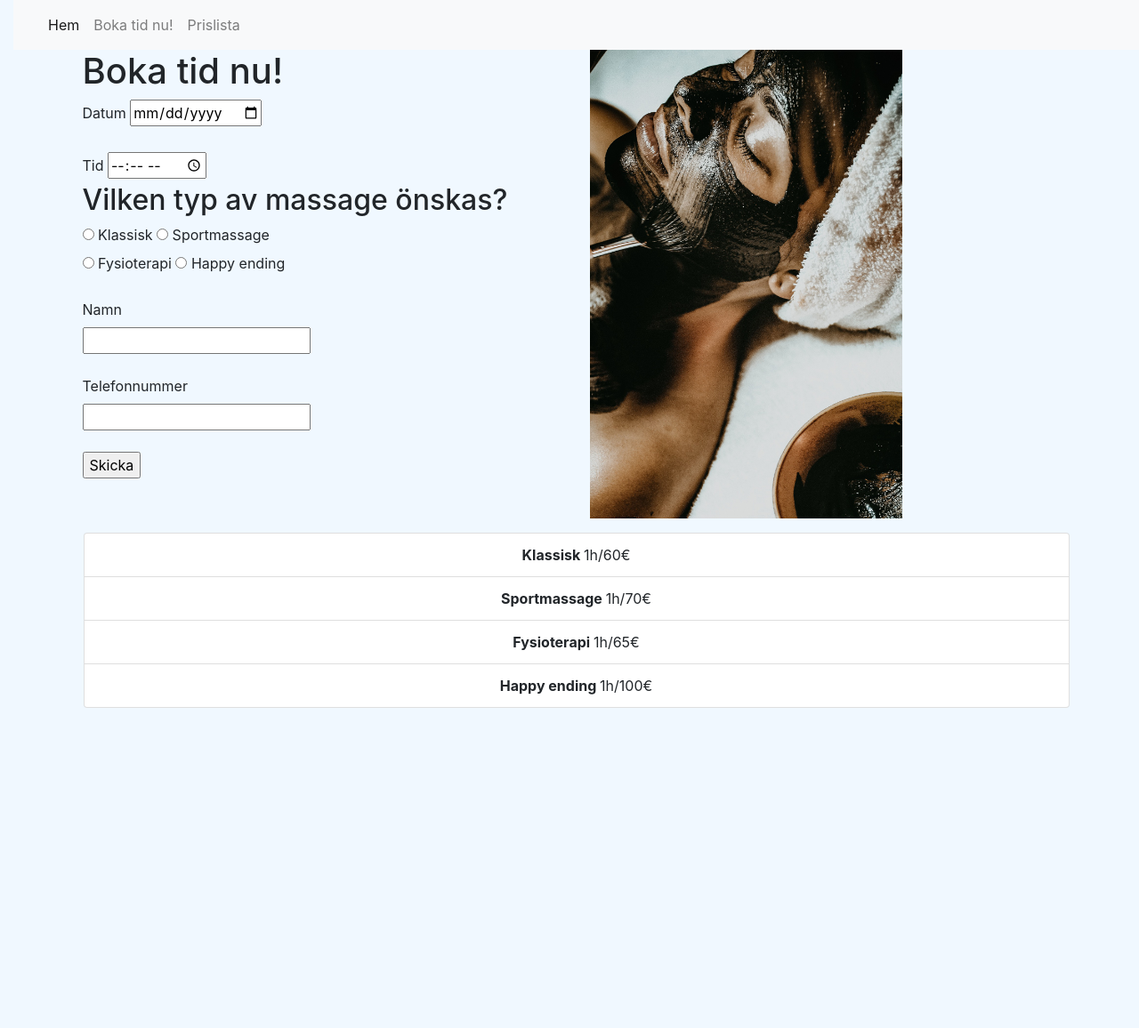
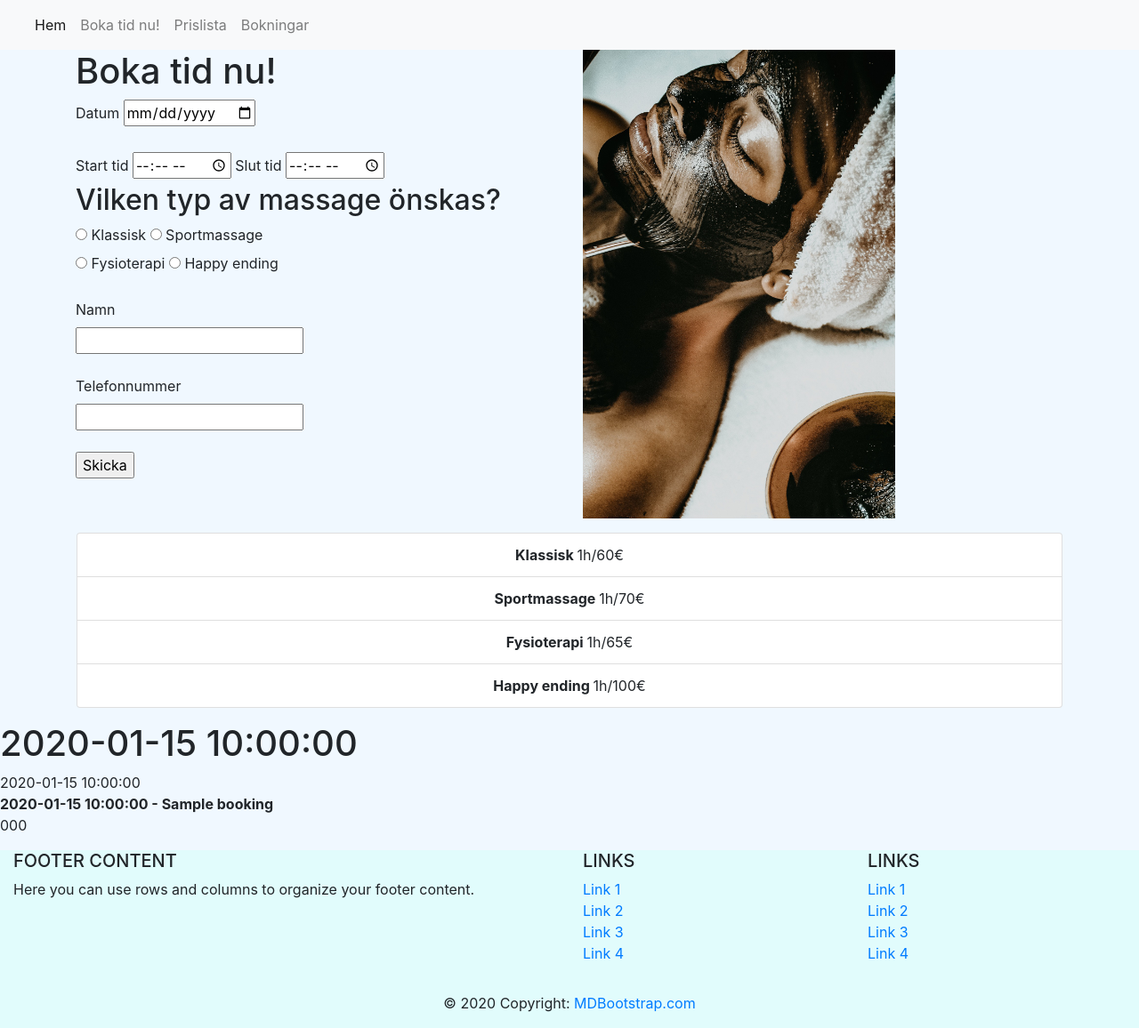
Before and after one commit to RobinRobin2/massagesida, a PHP site: page / in a window 1280 px wide. Shown: the whole page at 89% size. Before the commit the page ends 796 px from the top, so only its background shows below. Run offline with PHP 8.4, Linux system fonts and the light colour scheme; tables that the repository leaves empty or names only in its code hold one stand-in row (values such as "Sample post").

Commit message:
uppdaterade filerna

```diff
--- a/css/styles.css
+++ b/css/styles.css
@@ -1,6 +1,6 @@
 body {
     background-color: aliceblue;
-    padding-left: 15px;
+
 }
 
 .text {
--- /dev/null
+++ b/footer.php
@@ -0,0 +1,107 @@
+
+
+<!DOCTYPE html>
+<html lang="en">
+<head>
+    <meta charset="UTF-8">
+    <meta http-equiv="X-UA-Compatible" content="IE=edge">
+    <meta name="viewport" content="width=device-width, initial-scale=1.0">
+    <title>Document</title>
+</head>
+<body>
+
+
+<!-- Footer -->
+<footer class="page-footer font-small blue">
+
+  <!-- Footer Links -->
+  <div class="container-fluid text-center text-md-left">
+
+    <!-- Grid row -->
+    <div class="row">
+
+      <!-- Grid column -->
+      <div class="col-md-6 mt-md-0 mt-3">
+
+        <!-- Content -->
+        <h5 class="text-uppercase">Footer Content</h5>
+        <p>Here you can use rows and columns to organize your footer content.</p>
+
+      </div>
+      <!-- Grid column -->
+
+      <hr class="clearfix w-100 d-md-none pb-3">
+
+      <!-- Grid column -->
+      <div class="col-md-3 mb-md-0 mb-3">
+
+        <!-- Links -->
+        <h5 class="text-uppercase">Links</h5>
+
+        <ul class="list-unstyled">
+          <li>
+            <a href="#!">Link 1</a>
+          </li>
+          <li>
+            <a href="#!">Link 2</a>
+          </li>
+          <li>
+            <a href="#!">Link 3</a>
+          </li>
+          <li>
+            <a href="#!">Link 4</a>
+          </li>
+        </ul>
+
+      </div>
+      <!-- Grid column -->
+
+      <!-- Grid column -->
+      <div class="col-md-3 mb-md-0 mb-3">
+
+        <!-- Links -->
+        <h5 class="text-uppercase">Links</h5>
+
+        <ul class="list-unstyled">
+          <li>
+            <a href="#!">Link 1</a>
+          </li>
+          <li>
+            <a href="#!">Link 2</a>
+          </li>
+          <li>
+            <a href="#!">Link 3</a>
+          </li>
+          <li>
+            <a href="#!">Link 4</a>
+          </li>
+        </ul>
+
+      </div>
+      <!-- Grid column -->
+
+    </div>
+    <!-- Grid row -->
+
+  </div>
+  <!-- Footer Links -->
+
+  <!-- Copyright -->
+  <div class="footer-copyright text-center py-3">© 2020 Copyright:
+    <a href="/"> MDBootstrap.com</a>
+  </div>
+  <!-- Copyright -->
+
+</footer>
+<!-- Footer -->
+
+<style>
+footer {
+    background-color:#e1fcfc;
+}
+
+
+    </style>
+
+</body>
+</html>
--- a/includes/config.php
+++ b/includes/config.php
@@ -4,7 +4,7 @@ $username = "root";
 $password = "";
 
 try {
-  $conn = new PDO("mysql:host=$servername;dbname=nyhetssida;charset=utf8mb4", $username, $password);
+  $conn = new PDO("mysql:host=$servername;dbname=massagesida;charset=utf8mb4", $username, $password);
   // set the PDO error mode to exception
   $conn->setAttribute(PDO::ATTR_ERRMODE, PDO::ERRMODE_EXCEPTION);
  // echo "Connected successfully";
--- a/index.php
+++ b/index.php
@@ -12,29 +12,9 @@
 </head>
 <body>
 
-
-<nav class="navbar navbar-expand-lg navbar-light bg-light">
-  <div class="container-fluid">
-    <button
-      class="navbar-toggler"
-      type="button"
-      data-mdb-toggle="collapse"
-      data-mdb-target="#navbarNavAltMarkup"
-      aria-controls="navbarNavAltMarkup"
-      aria-expanded="false"
-      aria-label="Toggle navigation"
-    >
-      <i class="fas fa-bars"></i>
-    </button>
-    <div class="collapse navbar-collapse" id="navbarNavAltMarkup">
-      <div class="navbar-nav">
-        <a class="nav-link active" aria-current="page" href="#">Hem</a>
-        <a class="nav-link" href="">Boka tid nu!</a>
-        <a class="nav-link" href="#">Prislista</a>
-      </div>
-    </div>
-  </div>
-</nav>
+<?php
+include'navbar.php';
+?>
 
 
 <div class="container">
@@ -43,39 +23,42 @@
             <h1>Boka tid nu!</h1>
 
             <div>
-                <label for="bookingdate">Datum</label>
-                <input type="date" id="bookingdate" name="bookingd" required><br></br>
+                <label for="booking_date">Datum</label>
+                <input type="date" id="booking_date" name="booking_date" required><br></br>
 
-                <label for="bookingtime">Tid</label>
-                <input type="time" id="bookingtime" name="bookingt" required>
+                <label for="booking_startime">Start tid</label>
+                <input type="time" id="booking_startime" name="booking_startime" required>
+
+                <label for="booking_endtime">Slut tid</label>
+                <input type="time" id="booking_endtime" name="booking_endtime" required>
             </div>
 
              <h2>Vilken typ av massage önskas?</h2>
 
-            <form action="">
-                <input type="radio" id="classic" name="classic" value="">
+            <form method="POST" action="">
+                <input type="radio" id="classic" name="massage" value="">
                 <label for="classic">Klassisk</label>
 
-                <input type="radio" id="sport" name="sport" value="">
+                <input type="radio" id="sport" name="massage" value="">
                 <label for="sport">Sportmassage</label><br>
 
-                <input type="radio" id="fysio" name="fysio" value="">
+                <input type="radio" id="fysio" name="massage" value="">
                 <label for="fysio">Fysioterapi</label>
 
-                <input type="radio" id="happy" name="happy" value="">
+                <input type="radio" id="happy" name="massage" value="">
                 <label for="happy">Happy ending</label><br>
-
 
 
 
                 <div class="text">
 
-                    <label for="fname">Namn</label><br>
-                    <input type="text" id="fname" name="fname" value=""><br><br>
+                    <label for="booking_name">Namn</label><br>
+                    <input type="text" id="booking_name" name="booking_name" value=""><br><br>
 
-                    <label for="phone">Telefonnummer</label><br>
-                    <input type="tel" id="phone" name="phone" value=""><br><br>
-                    <input type="submit" value="Skicka">
+                    <label for="booking_number">Telefonnummer</label><br>
+                    <input type="tel" id="booking_number" name="booking_number" value=""><br><br>
+
+                    <input type="submit" name="booking-submit" value="Skicka">
                 </div>
             </form>
 
@@ -87,7 +70,7 @@
 
     </div>
 
-    <div class="row ">
+    <div id="test1" class="row ">
         <div class="text-center col p-3">
             <ul class="list-group">
                 <li class="list-group-item"><strong>Klassisk </strong>1h/60€</li>
@@ -105,8 +88,67 @@
 </html>
 
 
+
+
 <?php
+
+include 'includes/config.php';
+
+if(isset($_POST['booking-submit'])){
+
+$bokningsdatum = $_POST['booking_date'];
+$bokningstartid = $_POST['booking_startime'];
+$bokningsslutid = $_POST['booking_endtime'];
+$bokningsnamn = $_POST['booking_name'];
+$bokningsnummer = $_POST['booking_number'];
+
+echo $bokningsdatum . "<br>";
+echo $bokningstartid . "<br>";
+echo $bokningsslutid . "<br>";
+echo $bokningsnamn . "<br>";
+echo $bokningsnummer . "<br>";
+
+
+if($conn->query("INSERT INTO bookings(booking_date, booking_startime,  booking_endtime, booking_name, booking_number)values('$bokningsdatum', '$bokningstartid',  '$bokningsslutid', '$bokningsnamn', '$bokningsnummer')")){
+	echo "Article created successfully";
+	echo "<a href='index.php'>Return</a>";
+
+}
+else{
+	echo "error";
+	echo "<a href='index.php'>Return</a>";
+
+
+}
+
+}
+
+
+	$queryResult = $conn->query("SELECT * FROM bookings");
+
+foreach ($queryResult as $row)
+
+		{
+
+			echo "<h1>";
+			echo $row['booking_date'] . "<br>";
+			echo "</h1>";
+			echo "<p>";
+			echo $row['booking_startime'] . "<br>";
+			echo "<strong>".$row['booking_endtime']." - ";
+			echo $row['booking_name'] . "</strong><br>";
+            echo $row['booking_number'] . "</strong><br>";
+
+			echo "</p>";
+		}
 
 
 
 ?>
+
+
+
+
+<?php
+include'footer.php';
+?>
--- /dev/null
+++ b/navbar.php
@@ -0,0 +1,38 @@
+<!DOCTYPE html>
+<html lang="en">
+<head>
+    <meta charset="UTF-8">
+    <meta http-equiv="X-UA-Compatible" content="IE=edge">
+    <meta name="viewport" content="width=device-width, initial-scale=1.0">
+    <title>navbar</title>
+</head>
+<body>
+
+
+<nav class="navbar navbar-expand-lg navbar-light bg-light">
+  <div class="container-fluid">
+    <button
+      class="navbar-toggler"
+      type="button"
+      data-mdb-toggle="collapse"
+      data-mdb-target="#navbarNavAltMarkup"
+      aria-controls="navbarNavAltMarkup"
+      aria-expanded="false"
+      aria-label="Toggle navigation"
+    >
+      <i class="fas fa-bars"></i>
+    </button>
+    <div class="collapse navbar-collapse" id="navbarNavAltMarkup">
+      <div class="navbar-nav">
+        <a class="nav-link active" aria-current="page" href="index.php">Hem</a>
+        <a class="nav-link" href="">Boka tid nu!</a>
+        <a id="test1" class="nav-link" href="">Prislista</a>
+        <a class="nav-link" href="bookings.php">Bokningar</a>
+      </div>
+    </div>
+  </div>
+</nav>
+
+
+</body>
+</html>
```
Also changed, not shown: bookings.php (+33 -0 lines).
